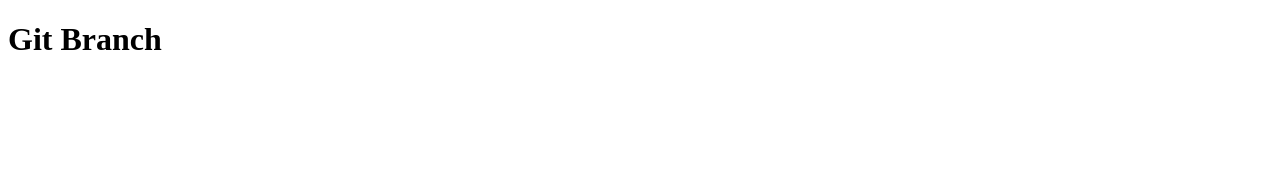
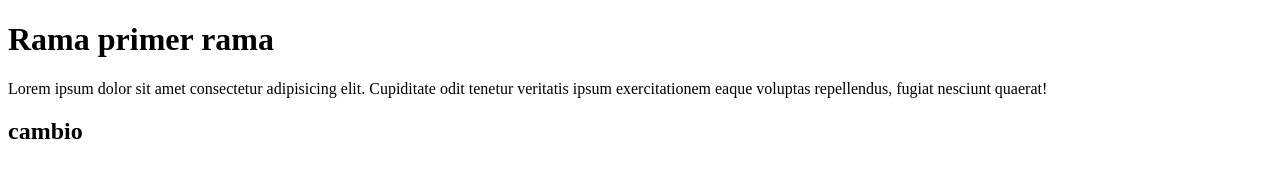
Before and after one commit to Naty1401/ejerciocio-ramas, a plain HTML site: page index.html in a window 1280 px wide. Drawn offline with Linux system fonts and the light colour scheme.

Commit message:
UPDATE/creando la rama de la primer rama

```diff
--- a/index.html
+++ b/index.html
@@ -8,6 +8,9 @@
 </head>
 <body>
 
-    <h1>Git Branch</h1>
+    <h1>Rama primer rama</h1>
+    <p>Lorem ipsum dolor sit amet consectetur adipisicing elit. Cupiditate odit tenetur veritatis ipsum exercitationem eaque voluptas repellendus, fugiat nesciunt quaerat!</p>
+
+    <h2>cambio</h2>
 </body>
 </html>
```
